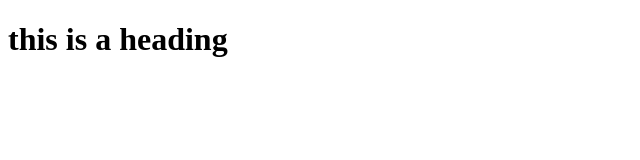
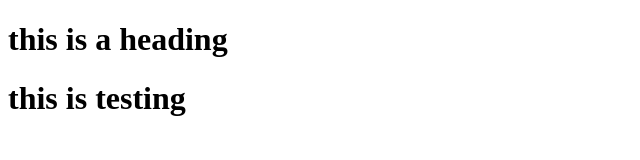
Before and after one commit to Chukskamji/testing-, a plain HTML site: page index.html in a window 1280 px wide. Shown: the whole page, without its empty margins (0-640 px from the left). Drawn offline with Linux system fonts and the light colour scheme.

Commit message:
testing h1

```diff
--- a/index.html
+++ b/index.html
@@ -9,5 +9,6 @@
   <h1>
     this is a heading
   </h1>
+  <h1>this is testing</h1>
 </body>
 </html>
```
